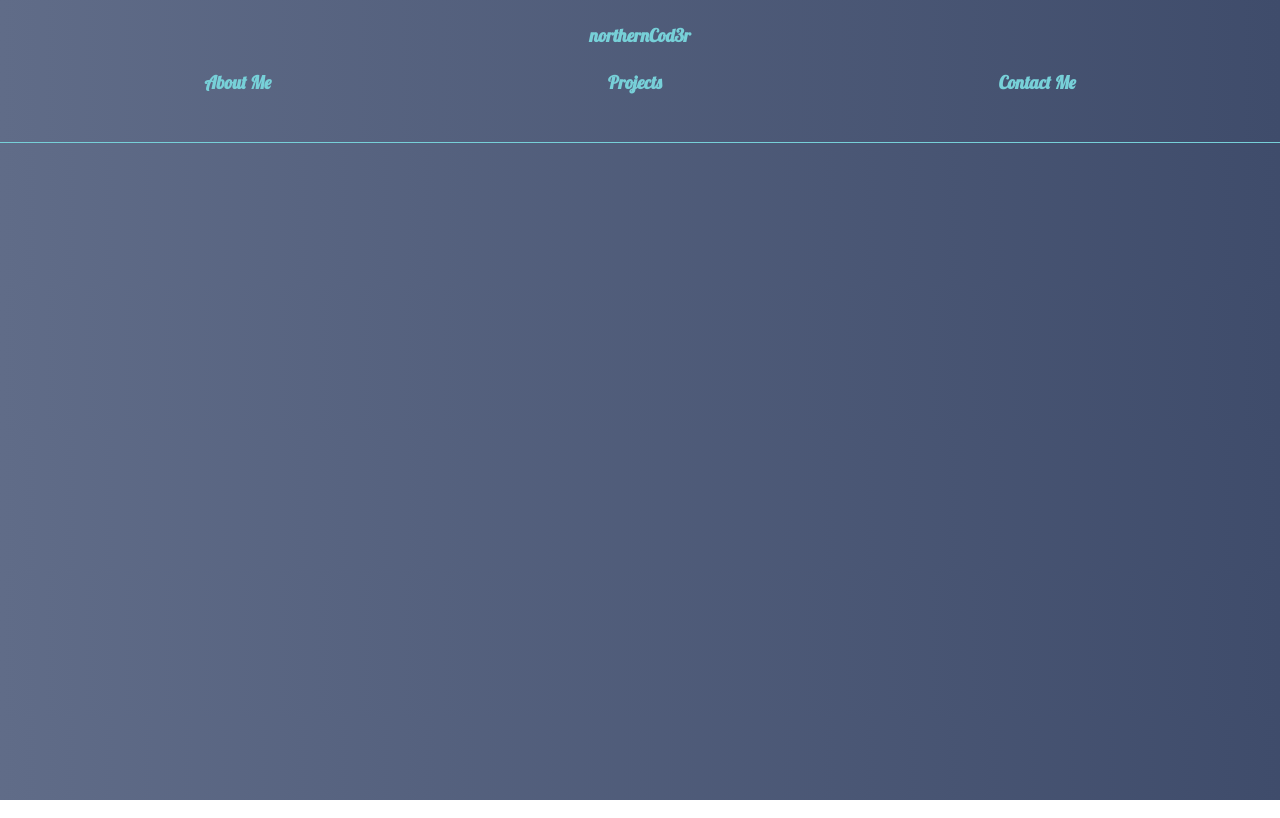
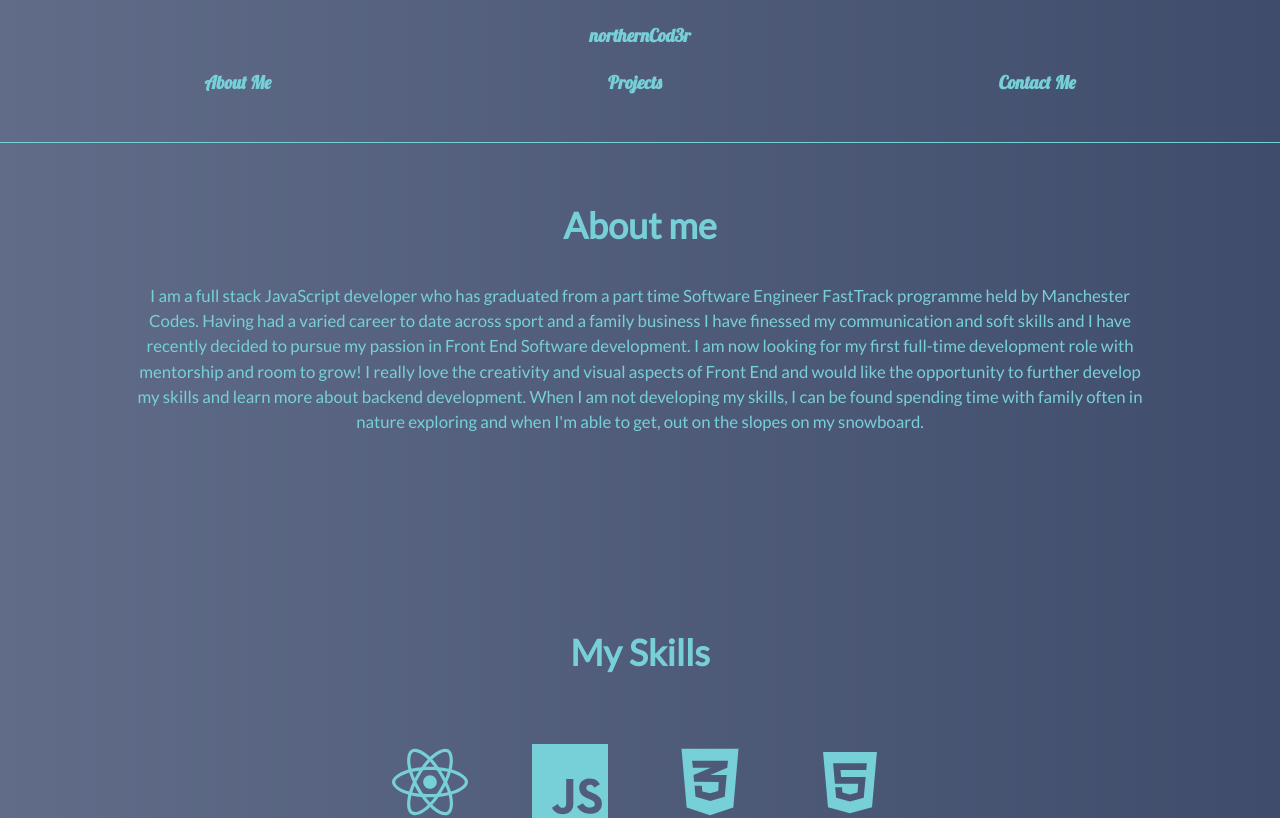
Before and after one commit to btomo86/portfolio, a React (Create React App) app: page / in a window 1280 px wide. Shown: the top 818 px of the page. Built offline with nearby package versions, Linux system fonts and the light colour scheme; a web font is replaced by a local one.

Commit message:
fixed routing issue

```diff
--- a/src/App.js
+++ b/src/App.js
@@ -14,7 +14,7 @@ function App() {
       <Nav />
       <AnimatePresence exitBeforeEnter>
         <Switch location={location} key={location.pathname}>
-          <Route path="/about" exact>
+          <Route path="/" exact>
             <About />
           </Route>
 
--- a/src/components/About.js
+++ b/src/components/About.js
@@ -103,8 +103,9 @@ const Title = styled.h1`
 
 const Paragraph = styled.p`
   display: flex;
-  width: 70%;
-
+  width: 80%;
+  padding: 0;
+  margin-bottom: 100px;
   flex-direction: column;
   justify-content: flex-start;
   text-align: center;
--- a/src/components/Contact.js
+++ b/src/components/Contact.js
@@ -80,6 +80,11 @@ const ImageContainer = styled.image`
     border-radius: 50%;
     border: 5px solid #272133;
     box-shadow: 0 10px 50px #77d0d8;
+    @media (width: 667px) {
+      img {
+        height: 100px;
+      }
+    }
   }
 `;
 
--- a/src/components/GlobalStyles.js
+++ b/src/components/GlobalStyles.js
@@ -13,11 +13,11 @@ html {
     }
 }
 
-/* html { font-size: calc(1em + 1vw) } */
+
 
 
 body {
-    /* background: linear-gradient(to right, #43cea2, #185a9d);*/
+
     background: linear-gradient(to right, #606c88, #3f4c6b);
     font-family: 'inter', sans-serif;
     overflow-x: hidden;
```
